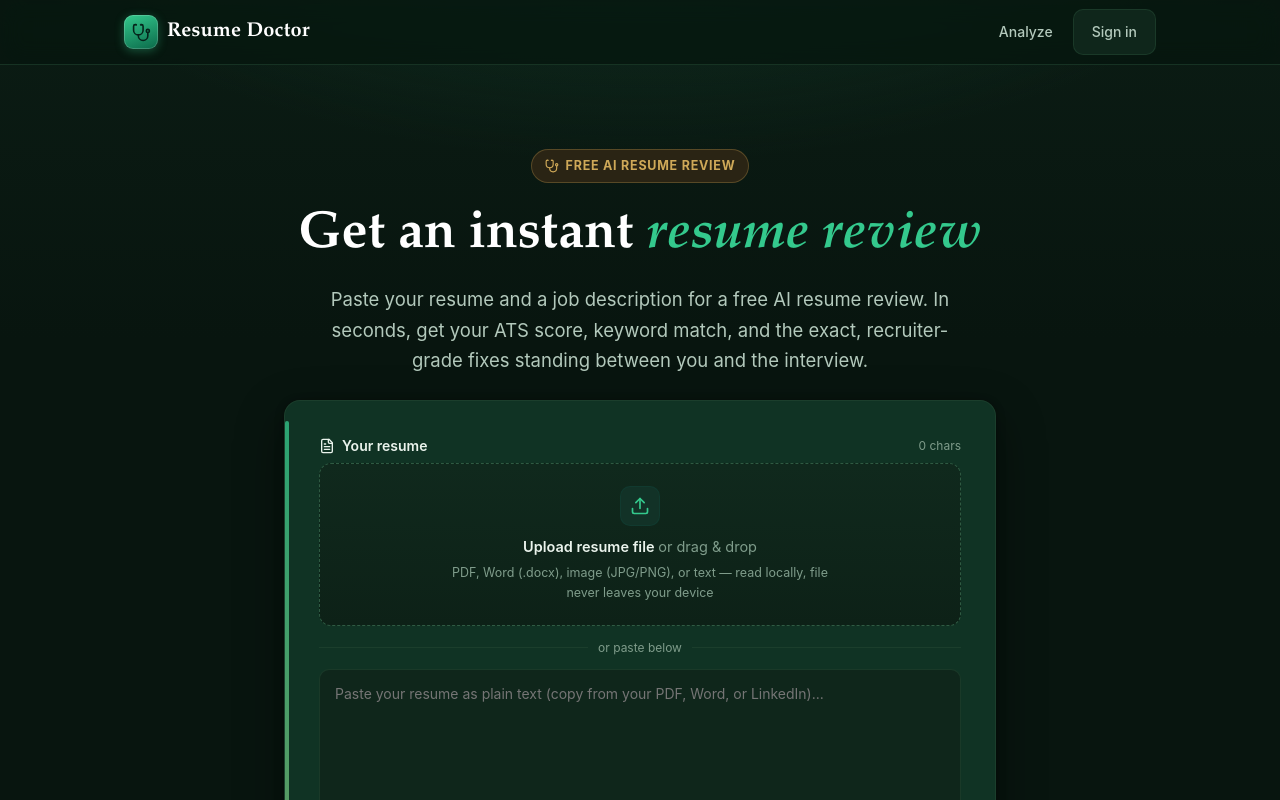
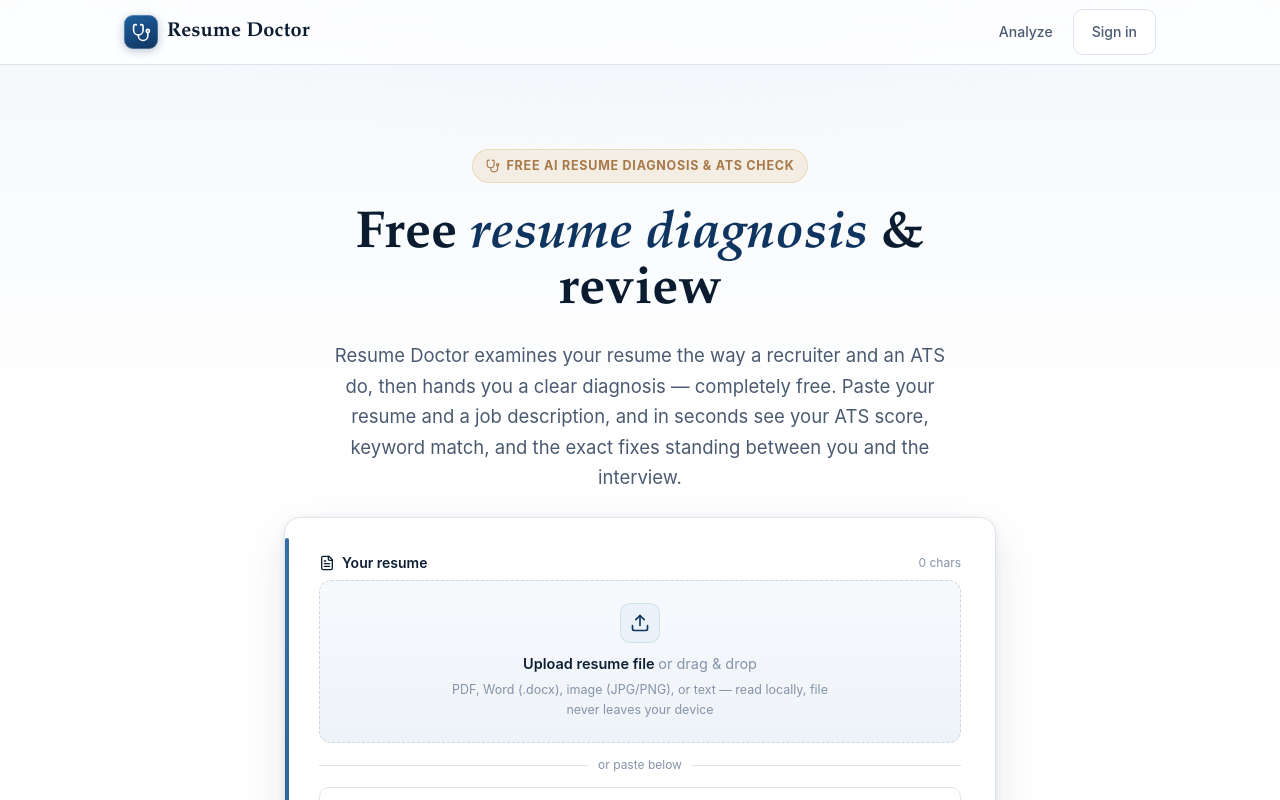
Before and after one commit to Ivy1008-star/resume-doctor, a Next.js app: page / in a window 1280 px wide. Shown: the top 800 px of the page. Built offline with nearby package versions, Linux system fonts and the light colour scheme; no server answers.

Commit message:
theme: light clinical navy redesign + free-diagnosis SEO copy

```diff
--- a/app/globals.css
+++ b/app/globals.css
@@ -1,43 +1,49 @@
-/* Dark emerald business theme.
-   The whole site is driven by these tokens, so re-skinning happens here. */
+/* Light clinical business theme — deep clinical navy + silver-grey on white.
+   The whole site is driven by these tokens, so re-skinning happens here.
+   The historical color names (--teal, --gold, --green ...) are kept so the
+   markup does not need to change; they now map onto the navy/steel palette. */
 :root {
-  --bg: #08150f;
-  --bg-2: #0b1c14;
-  --surface: #0f261b;
-  --surface-2: #143222;
-  --border: #23473296;
-  --border-solid: #1f3d2c;
-  --ink: #eaf3ec;
-  --ink-2: #b3c9bc;
-  --muted: #7f9c8b;
-  --teal: #34c98d;
-  --teal-600: #2bb27d;
-  --teal-50: #123227;
-  --amber: #e0b15a;
-  --amber-bg: #2a2314;
-  --red: #f08a8a;
-  --red-bg: #33191a;
-  --green: #4fd08a;
-  --green-bg: #14301f;
-  --shadow: 0 1px 2px rgba(0, 0, 0, 0.4), 0 6px 20px rgba(0, 0, 0, 0.35);
+  --bg: #ffffff;
+  --bg-2: #f4f7fb;
+  --surface: #ffffff;
+  --surface-2: #eef2f8;
+  --border: #dce3ec;
+  --border-solid: #cdd7e3;
+  --ink: #0f1f33;
+  --ink-2: #4a5a70;
+  --muted: #8493a8;
+  /* Primary clinical navy (used everywhere the old emerald --teal was). */
+  --teal: #0f3460;
+  --teal-600: #0c2c52;
+  --teal-50: #eaf1f9;
+  /* Brighter interactive blue for links / hovers / focus rings. */
+  --accent: #1e5f9e;
+  --accent-50: #e7f0fa;
+  --amber: #b9821f;
+  --amber-bg: #fbf3e1;
+  --red: #c0392b;
+  --red-bg: #fbecea;
+  --green: #1f8a5b;
+  --green-bg: #e7f5ee;
+  --shadow: 0 1px 2px rgba(15, 31, 51, 0.06), 0 6px 20px rgba(15, 31, 51, 0.06);
   --radius: 10px;
 }
 :root {
-  --gold: #cfa958;
-  --gold-soft: #2a2414;
-  --paper: #103324;
-  --ink-strong: #ffffff;
+  --gold: #a8794a;
+  --gold-soft: #f4ede3;
+  --paper: #ffffff;
+  --ink-strong: #0b1b30;
   --serif: 'Iowan Old Style', 'Palatino Linotype', 'Palatino', 'Book Antiqua', Georgia, 'Times New Roman', serif;
   --sans: -apple-system, BlinkMacSystemFont, 'Segoe UI', Roboto, Helvetica, Arial, sans-serif;
-  --shadow-lg: 0 2px 8px rgba(0, 0, 0, 0.4), 0 18px 48px rgba(0, 0, 0, 0.45);
+  --shadow-lg: 0 2px 8px rgba(15, 31, 51, 0.08), 0 18px 48px rgba(15, 31, 51, 0.10);
 }
 * { box-sizing: border-box; }
 html, body {
   margin: 0;
   padding: 0;
   background:
-    radial-gradient(1100px 620px at 50% -260px, #123a29 0%, rgba(18,58,41,0) 68%),
-    linear-gradient(180deg, var(--bg-2) 0%, var(--bg) 340px),
+    radial-gradient(1100px 620px at 50% -280px, #e9f0f9 0%, rgba(233,240,249,0) 70%),
+    linear-gradient(180deg, var(--bg-2) 0%, var(--bg) 420px),
     var(--bg);
   background-attachment: fixed;
   color: var(--ink);
@@ -48,19 +54,19 @@ html, body {
   text-rendering: optimizeLegibility;
 }
 h1, h2, h3, .serif { font-family: var(--serif); color: var(--ink-strong); font-weight: 700; letter-spacing: 0; }
-a { color: var(--teal); text-decoration: none; }
+a { color: var(--accent); text-decoration: none; }
 a:hover { text-decoration: underline; }
 .container { max-width: 1080px; margin: 0 auto; padding: 0 24px; }
 .container-narrow { max-width: 760px; margin: 0 auto; padding: 0 24px; }
-.topbar { border-bottom: 1px solid var(--border); background: rgba(8,21,15,0.72); backdrop-filter: saturate(1.4) blur(12px); position: sticky; top: 0; z-index: 20; }
+.topbar { border-bottom: 1px solid var(--border); background: rgba(255,255,255,0.8); backdrop-filter: saturate(1.4) blur(12px); position: sticky; top: 0; z-index: 20; }
 .topbar-inner { display: flex; align-items: center; justify-content: space-between; height: 64px; }
 .brand { display: flex; align-items: center; gap: 9px; font-family: var(--serif); font-weight: 600; font-size: 20px; color: var(--ink-strong); letter-spacing: 0.01em; }
-.brand .brand-mark { width: 34px; height: 34px; border-radius: 9px; background: linear-gradient(160deg, var(--teal) 0%, #0b6a4a 100%); color: #05231a; display: grid; place-items: center; box-shadow: inset 0 0 0 1px rgba(255,255,255,0.18), 0 2px 10px rgba(52,201,141,0.35); }
+.brand .brand-mark { width: 34px; height: 34px; border-radius: 9px; background: linear-gradient(160deg, var(--accent) 0%, var(--teal) 100%); color: #ffffff; display: grid; place-items: center; box-shadow: inset 0 0 0 1px rgba(255,255,255,0.25), 0 2px 10px rgba(15,52,96,0.28); }
 .nav-links { display: flex; align-items: center; gap: 20px; }
 .nav-links a { color: var(--ink-2); font-size: 14px; font-weight: 500; }
-.nav-links a:hover { color: var(--teal); }
+.nav-links a:hover { color: var(--accent); }
 .btn { display: inline-flex; align-items: center; justify-content: center; gap: 8px; border: 1px solid transparent; border-radius: var(--radius); padding: 11px 18px; font-size: 15px; font-weight: 600; cursor: pointer; transition: background 0.15s, border-color 0.15s, opacity 0.15s; font-family: inherit; }
-.btn-primary { background: linear-gradient(160deg, var(--teal) 0%, #17936a 100%); color: #052018; box-shadow: 0 1px 2px rgba(0,0,0,0.35), 0 8px 22px rgba(52,201,141,0.28); }
+.btn-primary { background: linear-gradient(160deg, var(--accent) 0%, var(--teal) 100%); color: #ffffff; box-shadow: 0 1px 2px rgba(15,31,51,0.12), 0 8px 22px rgba(15,52,96,0.22); }
 .btn-primary:hover { filter: brightness(1.08); text-decoration: none; }
 .btn-primary:disabled { opacity: 0.55; cursor: not-allowed; }
 .btn-ghost { background: var(--surface); color: var(--ink); border-color: var(--border); }
@@ -75,7 +81,7 @@ a:hover { text-decoration: underline; }
 .hero .eyebrow { display: inline-flex; align-items: center; gap: 7px; background: var(--gold-soft); color: var(--gold); font-size: 12.5px; font-weight: 700; letter-spacing: 0.06em; text-transform: uppercase; padding: 7px 14px; border-radius: 999px; margin-bottom: 24px; box-shadow: inset 0 0 0 1px rgba(207,169,88,0.28); }
 .hero .eyebrow svg { color: var(--gold); }
 .tool-card { position: relative; background: var(--paper); border: 1px solid var(--border); border-radius: 16px; box-shadow: var(--shadow-lg); padding: 34px 34px 30px; }
-.tool-card::before { content: ''; position: absolute; left: 0; top: 20px; bottom: 20px; width: 4px; border-radius: 4px; background: linear-gradient(var(--teal), var(--gold)); opacity: 0.75; }
+.tool-card::before { content: ''; position: absolute; left: 0; top: 20px; bottom: 20px; width: 4px; border-radius: 4px; background: linear-gradient(var(--accent), var(--teal)); opacity: 0.9; }
 .field { margin-bottom: 16px; }
 .field-head { display: flex; align-items: center; justify-content: space-between; margin-bottom: 6px; }
 .field-head label { display: flex; align-items: center; gap: 7px; font-weight: 600; font-size: 14px; color: var(--ink); }
@@ -83,8 +89,8 @@ a:hover { text-decoration: underline; }
 textarea { width: 100%; border: 1px solid var(--border); border-radius: 10px; padding: 13px 15px; font-family: inherit; font-size: 14px; line-height: 1.55; resize: vertical; color: var(--ink); background: var(--surface); transition: border-color 0.15s, box-shadow 0.15s; }
 textarea:focus { outline: none; border-color: var(--teal); box-shadow: 0 0 0 3px var(--teal-50); }
 /* ---- resume uploader ---- */
-.dropzone { border: 1.5px dashed #2f5b43; background: linear-gradient(180deg, #10291d 0%, #0d2117 100%); border-radius: 12px; padding: 22px; text-align: center; cursor: pointer; transition: border-color 0.15s, background 0.15s, box-shadow 0.15s; }
-.dropzone:hover { border-color: var(--teal); background: #12301f; }
+.dropzone { border: 1.5px dashed var(--border-solid); background: linear-gradient(180deg, #f7fafd 0%, #eef3f9 100%); border-radius: 12px; padding: 22px; text-align: center; cursor: pointer; transition: border-color 0.15s, background 0.15s, box-shadow 0.15s; }
+.dropzone:hover { border-color: var(--accent); background: #eef4fb; }
 .dropzone.dragging { border-color: var(--teal); background: var(--teal-50); box-shadow: 0 0 0 3px var(--teal-50); }
 .dropzone.busy { cursor: default; border-style: solid; }
 .dz-inner { display: flex; flex-direction: column; align-items: center; gap: 5px; color: var(--ink-2); }
@@ -114,7 +120,7 @@ textarea:focus { outline: none; border-color: var(--teal); box-shadow: 0 0 0 3px
 .feature p { margin: 0; color: var(--ink-2); font-size: 14px; }
 /* ---- section band ---- */
 .section { padding: 64px 0; }
-.section.alt { background: linear-gradient(180deg, var(--bg-2) 0%, #0a1a12 100%); border-top: 1px solid var(--border); border-bottom: 1px solid var(--border); }
+.section.alt { background: linear-gradient(180deg, var(--bg-2) 0%, #eef3fa 100%); border-top: 1px solid var(--border); border-bottom: 1px solid var(--border); }
 .section-title { font-size: 32px; margin: 0 0 10px; font-weight: 700; }
 .section-lead { color: var(--ink-2); margin: 0 0 26px; max-width: 640px; }
 .section-head { text-align: center; margin: 0 auto 42px; max-width: 680px; }
@@ -147,11 +153,12 @@ textarea:focus { outline: none; border-color: var(--teal); box-shadow: 0 0 0 3px
 .faq details[open] summary::after { content: '\2212'; }
 .faq details p { margin: 0 0 16px; color: var(--ink-2); font-size: 14.5px; }
 /* cta band */
-.cta-band { text-align: center; background: linear-gradient(160deg, #0c3324 0%, #0a251a 100%); color: var(--ink); border-radius: 18px; padding: 56px 32px; box-shadow: var(--shadow-lg); border: 1px solid var(--border); position: relative; overflow: hidden; }
-.cta-band::before { content: ''; position: absolute; inset: 0; background: radial-gradient(600px 260px at 50% -60px, rgba(52,201,141,0.18) 0%, rgba(52,201,141,0) 70%); pointer-events: none; }
+.cta-band { text-align: center; background: linear-gradient(160deg, #123f70 0%, #0f3460 100%); color: #eaf1f9; border-radius: 18px; padding: 56px 32px; box-shadow: var(--shadow-lg); border: 1px solid #0d2c52; position: relative; overflow: hidden; }
+.cta-band::before { content: ''; position: absolute; inset: 0; background: radial-gradient(600px 260px at 50% -60px, rgba(30,95,158,0.35) 0%, rgba(30,95,158,0) 70%); pointer-events: none; }
 .cta-band h2 { color: #fff; font-size: 32px; margin: 0 0 12px; position: relative; }
-.cta-band p { color: var(--ink-2); margin: 0 0 26px; position: relative; }
-.cta-band .btn-primary { position: relative; }
+.cta-band p { color: #c5d4e6; margin: 0 0 26px; position: relative; }
+.cta-band .btn-primary { position: relative; background: #ffffff; color: var(--teal); box-shadow: 0 1px 2px rgba(0,0,0,0.12), 0 8px 22px rgba(0,0,0,0.18); }
+.cta-band .btn-primary:hover { filter: none; background: #f0f5fb; }
 /* ---- report ---- */
 .report-head { display: flex; align-items: center; gap: 24px; flex-wrap: wrap; background: var(--surface); border: 1px solid var(--border); border-radius: var(--radius); padding: 22px; box-shadow: var(--shadow); }
 .score-ring { --val: 0; width: 118px; height: 118px; border-radius: 50%; display: grid; place-items: center; background: conic-gradient(var(--teal) calc(var(--val) * 1%), var(--surface-2) 0); flex-shrink: 0; }
@@ -235,7 +242,7 @@ textarea:focus { outline: none; border-color: var(--teal); box-shadow: 0 0 0 3px
 .email-auth label { font-size: 13px; font-weight: 600; color: var(--ink); }
 .email-auth label .opt { font-weight: 400; color: var(--muted); }
 .email-auth input { width: 100%; padding: 10px 12px; border: 1px solid var(--border); border-radius: 8px; font-size: 15px; background: var(--surface); color: var(--ink); box-sizing: border-box; }
-.email-auth input:focus { outline: none; border-color: var(--teal); box-shadow: 0 0 0 3px rgba(20, 130, 130, 0.12); }
+.email-auth input:focus { outline: none; border-color: var(--accent); box-shadow: 0 0 0 3px rgba(30, 95, 158, 0.15); }
 .auth-switch { margin-top: 14px; font-size: 14px; color: var(--ink-2); }
 .linklike { background: none; border: none; color: var(--teal); font: inherit; cursor: pointer; padding: 0; text-decoration: underline; }
 .auth-or { display: flex; align-items: center; gap: 12px; color: var(--muted); font-size: 13px; margin: 20px 0; }
--- a/app/layout.js
+++ b/app/layout.js
@@ -1,13 +1,27 @@
 import './globals.css'
 
 export const metadata = {
-  title: 'Free Resume Review — See Why Your Resume Isn\'t Getting Interviews',
-  description: 'Get an instant AI resume review. Paste your resume and a job description to see your ATS score, keyword match, and the exact fixes that get you past the filter.',
-  keywords: 'resume review, free resume review, AI resume review, resume checker, ATS resume checker, resume analyzer, resume feedback',
+  metadataBase: new URL('https://resume-doctor.co'),
+  title: {
+    default: 'Free Resume Diagnosis & Review — AI ATS Checker | Resume Doctor',
+    template: '%s | Resume Doctor',
+  },
+  description: 'Free AI resume diagnosis and review. Resume Doctor checks your resume like a recruiter and an ATS, then gives your ATS score, keyword match, and the exact fixes that get you past the filter and into interviews.',
+  keywords: 'resume review, resume diagnosis, resume doctor, AI resume review, resume checker, ATS resume checker, resume analyzer, resume feedback, resume evaluation, resume review expert',
+  alternates: {
+    canonical: 'https://resume-doctor.co',
+  },
   openGraph: {
-    title: 'Free Resume Review — Instant AI Feedback on Your Resume',
-    description: 'Get a free AI resume review in seconds. Find out why your resume isn\'t getting interviews.',
+    title: 'Free Resume Diagnosis & Review — Resume Doctor',
+    description: 'Free AI resume diagnosis. Get your ATS score, keyword match, and prioritized fixes that get you interviews.',
+    url: 'https://resume-doctor.co',
+    siteName: 'Resume Doctor',
     type: 'website',
+  },
+  twitter: {
+    card: 'summary_large_image',
+    title: 'Free Resume Diagnosis & Review — Resume Doctor',
+    description: 'Free AI resume diagnosis. Instant ATS score, keyword match, and recruiter-grade fixes.',
   },
   robots: 'index, follow',
 }
@@ -18,9 +32,31 @@ export const viewport = {
 }
 
 export default function RootLayout({ children }) {
+  const jsonLd = {
+    '@context': 'https://schema.org',
+    '@type': 'WebApplication',
+    name: 'Resume Doctor',
+    url: 'https://resume-doctor.co',
+    applicationCategory: 'BusinessApplication',
+    operatingSystem: 'Web',
+    description:
+      'AI resume review and diagnosis tool. Get your ATS score, keyword match, and recruiter-grade fixes that get your resume past the filter.',
+    offers: {
+      '@type': 'Offer',
+      price: '0',
+      priceCurrency: 'USD',
+      description: 'Free AI resume diagnosis; paid ATS-optimized rewrite and premium report available.',
+    },
+  }
   return (
     <html lang="en">
-      <body>{children}</body>
+      <body>
+        <script
+          type="application/ld+json"
+          dangerouslySetInnerHTML={{ __html: JSON.stringify(jsonLd) }}
+        />
+        {children}
+      </body>
     </html>
   )
 }
--- a/app/page.js
+++ b/app/page.js
@@ -45,11 +45,12 @@ export default function Home() {
       <main>
         <section className="hero">
           <div className="container-narrow center">
-            <span className="eyebrow"><Stethoscope size={14} /> Free AI resume review</span>
-            <h1>Get an instant <span className="accent">resume review</span></h1>
+            <span className="eyebrow"><Stethoscope size={14} /> Free AI resume diagnosis &amp; ATS check</span>
+            <h1>Free <span className="accent">resume diagnosis</span> &amp; review</h1>
             <p className="sub">
-              Paste your resume and a job description for a free AI resume review. In
-              seconds, get your ATS score, keyword match, and the exact, recruiter-grade
+              Resume Doctor examines your resume the way a recruiter and an ATS do, then
+              hands you a clear diagnosis — completely free. Paste your resume and a job
+              description, and in seconds see your ATS score, keyword match, and the exact
               fixes standing between you and the interview.
             </p>
           </div>
```
